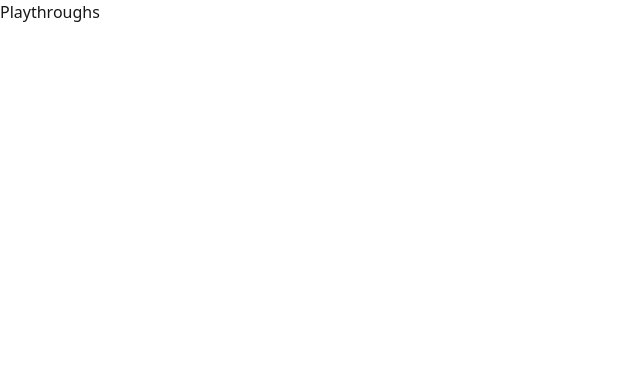
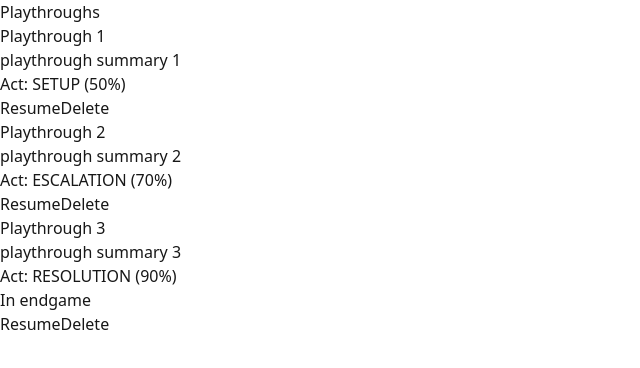
Before and after one commit to Ray-AS/saga, a Next.js app in the folder frontend/: page /game in a window 1280 px wide. Shown: the top 368 px of the page, without its empty margins (0-640 px from the left). Built offline with nearby package versions, Linux system fonts and the light colour scheme.

Commit message:
feat: add mock request when click ChoiceButton; add content for /game route; create Playthrough components for /game route

```diff
--- a/frontend/app/game/[id]/page.tsx
+++ b/frontend/app/game/[id]/page.tsx
@@ -1,14 +1,22 @@
 import Story from "@/components/Story";
 import { getSavedStory, getStoryRecap } from "@/lib/mock";
 
-export default async function GamePage() {
-  const storySoFar = (await getStoryRecap()).story;
-  const { playthroughID, ...currentTurn } = await getSavedStory();
+interface GamePageProps {
+  params: { id: string };
+}
+
+export default async function GamePage({ params }: GamePageProps) {
+  const storySoFar = (await getStoryRecap(params.id)).story;
+  const { playthroughID, ...currentTurn } = await getSavedStory(params.id);
 
   return (
     <>
       <h1>Playthrough</h1>
-      <Story id={playthroughID} initialStory={storySoFar} initialTurn={currentTurn} />
+      <Story
+        id={playthroughID}
+        initialStory={storySoFar}
+        initialTurn={currentTurn}
+      />
     </>
   );
 }
--- a/frontend/app/game/page.tsx
+++ b/frontend/app/game/page.tsx
@@ -1,5 +1,17 @@
-export default function GameList() {
+import PlaythroughCard from "@/components/PlaythroughCard";
+import { getPlaythroughList } from "@/lib/mock";
+
+export default async function GameList() {
+  const { playthroughs } = await getPlaythroughList();
+
+  const playthroughElements = playthroughs.map((playthrough, i) => (
+    <PlaythroughCard key={i} playthrough={playthrough} />
+  ));
+
   return (
-    <h1>Playthroughs</h1>
-  )
+    <>
+      <h1>Playthroughs</h1>
+      {playthroughElements}
+    </>
+  );
 }
--- a/frontend/components/ChoiceButton.tsx
+++ b/frontend/components/ChoiceButton.tsx
@@ -1,11 +1,14 @@
-import { Choice } from "@/lib/types"
+import { Choice } from "@/lib/types";
 
 interface ChoiceProps {
-  choice: Choice
+  choice: Choice;
+  handleClick: ({ choiceDescription, difficulty, type }: Choice) => void;
 }
 
-export default function ChoiceButton({ choice }: ChoiceProps) {
-  return(
-    <button data-difficulty={choice.difficulty} data-type={choice.type}>{choice.choiceDescription}</button>
-  )
+export default function ChoiceButton({ choice, handleClick }: ChoiceProps) {
+  return (
+    <button data-difficulty={choice.difficulty} data-type={choice.type} onClick={() => handleClick(choice)}>
+      {choice.choiceDescription}
+    </button>
+  );
 }
--- /dev/null
+++ b/frontend/components/PlaythroughCard.tsx
@@ -0,0 +1,24 @@
+import { PlaythroughSummary } from "@/lib/types";
+import PlaythroughNavigateButton from "./PlaythroughNavigateButton";
+import PlaythroughDeleteButton from "./PlaythroughDeleteButton";
+
+interface PlaythroughCardProps {
+  playthrough: PlaythroughSummary;
+}
+
+export default function PlaythroughCard({
+  playthrough: p,
+}: PlaythroughCardProps) {
+  return (
+    <div>
+      <h3>Playthrough {p.playthroughID}</h3>
+      <h4>{p.summary}</h4>
+      <h5>
+        Act: {p.act} ({p.progress * 100}%)
+      </h5>
+      {p.canEnd ? <h5>In endgame</h5> : null}
+      <PlaythroughNavigateButton id={p.playthroughID} />
+      <PlaythroughDeleteButton id={p.playthroughID} />
+    </div>
+  );
+}
--- /dev/null
+++ b/frontend/components/PlaythroughDeleteButton.tsx
@@ -0,0 +1,14 @@
+'use client'
+
+import { deletePlaythrough } from "@/lib/mock"
+
+export default function PlaythroughDeleteButton({ id }: { id: string }) {
+  async function handleDelete() {
+    const { status, response } = await deletePlaythrough(id);
+    console.log(status, response.message);
+  }
+
+  return (
+    <button onClick={handleDelete}>Delete</button>
+  )
+}
--- /dev/null
+++ b/frontend/components/PlaythroughNavigateButton.tsx
@@ -0,0 +1,15 @@
+'use client'
+
+import { useRouter } from "next/navigation"
+
+export default function PlaythroughNavigateButton({ id }: { id: string }) {
+  const router = useRouter();
+
+  const resumePlaythrough = () => {
+    router.push(`/game/${id}`);
+  };
+
+  return (
+    <button onClick={resumePlaythrough}>Resume</button>
+  )
+}
--- a/frontend/components/Story.tsx
+++ b/frontend/components/Story.tsx
@@ -1,8 +1,9 @@
 'use client'
 
-import { StoryWithoutID } from "@/lib/types";
+import { Choice, StoryWithoutID } from "@/lib/types";
 import { useState } from "react";
 import ChoiceButton from "./ChoiceButton";
+import { getStoryTurn } from "@/lib/mock";
 
 interface StoryProps {
   id: string;
@@ -16,8 +17,14 @@ export default function Story({ id, initialStory, initialTurn }: StoryProps) {
 
   const storyElements = story.map((s, i) => <p key={i}>{s}</p>);
   const choiceElements = turn.choices.map((c, i) => (
-    <ChoiceButton key={i} choice={c} />
+    <ChoiceButton key={i} choice={c} handleClick={handleChoice} />
   ));
+
+  async function handleChoice(choice: Choice) {
+    const { playthroughID, success, ...currentTurn  } = await getStoryTurn(id, choice);
+    setStory(prev => ([...prev, turn.full]));
+    setTurn(currentTurn)
+  }
 
   return (
     <>
--- a/frontend/lib/mock.ts
+++ b/frontend/lib/mock.ts
@@ -1,4 +1,4 @@
-import { StoryAdvance, Difficulty, Stat, StoryStart, Success, ListPlaythroughs, StoryRecap } from "./types";
+import { StoryAdvance, Difficulty, Stat, StoryStart, Success, ListPlaythroughs, StoryRecap, Choice } from "./types";
 
 const mockStart: StoryStart = {
   playthroughID: "1",
@@ -68,14 +68,14 @@ export async function getStoryStart() {
   return mockStart
 }
 
-export async function getStoryTurn() {
+export async function getStoryTurn(id: string, choice: Choice) {
   await new Promise((r) => setTimeout(r, 500));
   return mockTurn
 }
 
-export const getSavedStory = getStoryStart;
+export const getSavedStory = (id: string) => getStoryStart();
 
-export async function getStoryRecap() {
+export async function getStoryRecap(id: string) {
   await new Promise((r) => setTimeout(r, 500));
   return mockStory;
 }
@@ -84,3 +84,11 @@ export async function getPlaythroughList() {
   await new Promise((r) => setTimeout(r, 500));
   return mockPlaythroughList
 }
+
+export async function deletePlaythrough(id: string) {
+  await new Promise((r) => setTimeout(r, 500));
+  return {
+    status: 200,
+    response: {message: `Playthrough ${id} deleted`}
+  }
+}
--- a/frontend/lib/types.ts
+++ b/frontend/lib/types.ts
@@ -33,7 +33,7 @@ export interface Choice {
   readonly type: Stat
 }
 
-interface PlaythroughSummary {
+export interface PlaythroughSummary {
   readonly playthroughID: string
   readonly act: "SETUP" | "ESCALATION" | "RESOLUTION"
   readonly progress: number
```
